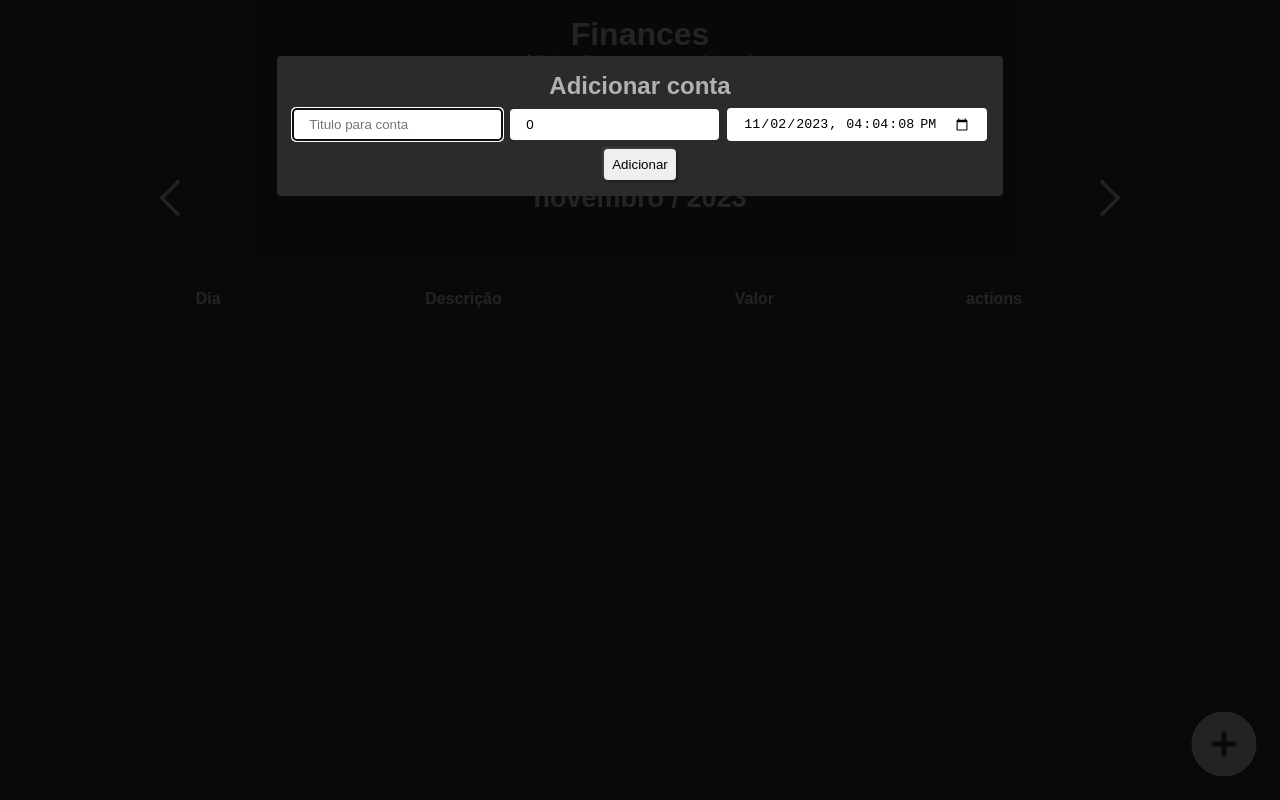
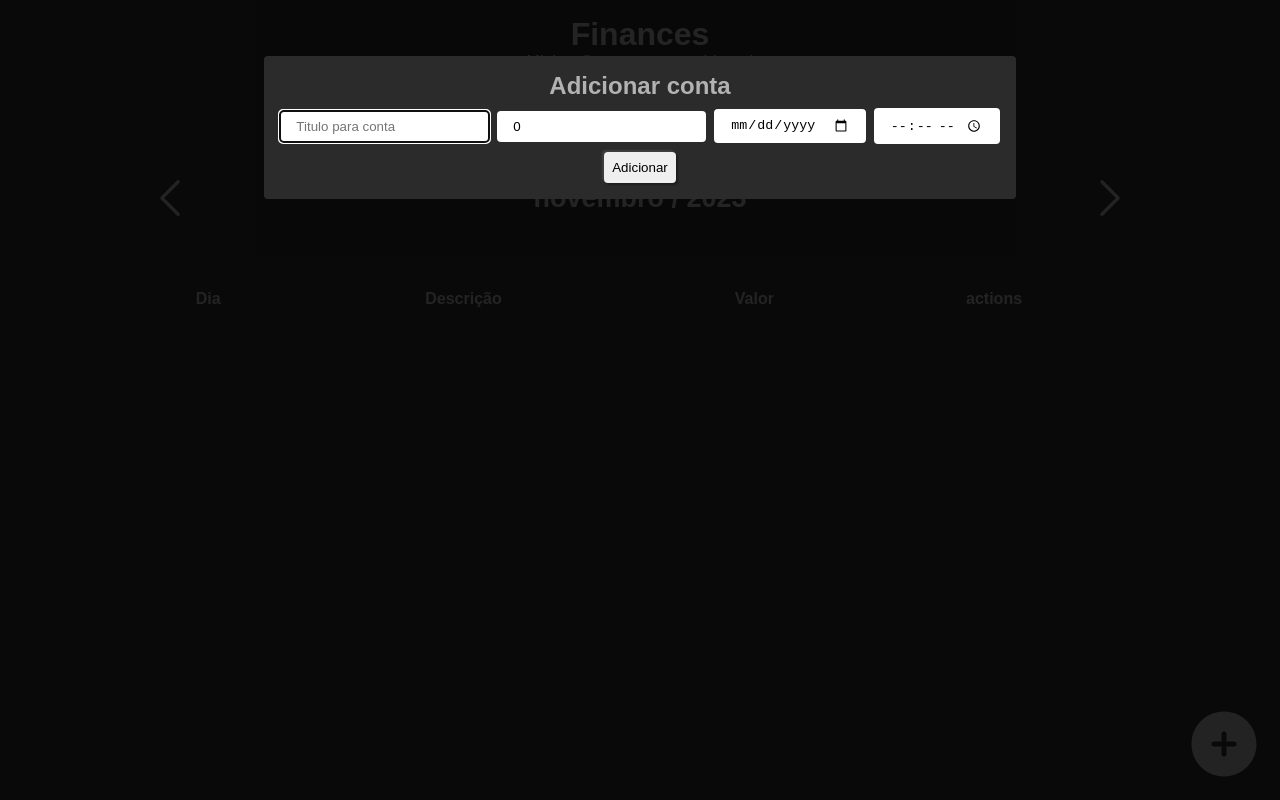
Before and after one commit to gvao/finances-app, a React (Vite) app: page / in a window 1280 px wide. Both pictures are taken after a click on the icon 1224 px from the left and 744 px from the top of the page. Built offline with nearby package versions, Linux system fonts and the light colour scheme.

Commit message:
created input component

```diff
--- /dev/null
+++ b/src/components/common/index.ts
@@ -0,0 +1,2 @@
+export * from './button'
+export * from './input'
--- /dev/null
+++ b/src/components/common/input/index.tsx
@@ -0,0 +1,9 @@
+import { DetailedHTMLProps } from "react";
+import styles from './styles.module.css'
+
+export const Input = ({
+	...props
+}: DetailedHTMLProps<
+	React.InputHTMLAttributes<HTMLInputElement>,
+	HTMLInputElement
+>) => <input className={styles.field} {...props} />;
--- /dev/null
+++ b/src/components/common/input/styles.module.css
@@ -0,0 +1,6 @@
+.field {
+    padding: 8px 16px;
+    border: none;
+    border-radius: var(--radius-default);
+    flex-grow: 1;
+}
--- a/src/components/form-account/index.tsx
+++ b/src/components/form-account/index.tsx
@@ -3,6 +3,7 @@ import styles from "./styles.module.css";
 import { ChangeEvent, FormEvent, useState } from "react";
 import { useAccountContext } from "../../context/accounts";
 import { Account } from "../../core/account";
+import { Input } from "../common";
 
 function useFormAccount() {
 	const [data, setData] = useState<Partial<Account>>({
@@ -20,7 +21,7 @@ function useFormAccount() {
 		addAccount(data);
 		changeShowForm();
 
-		alert(`Enviado nova despesa no extrato!`)
+		alert(`Enviado nova despesa no extrato!`);
 
 		elem.reset();
 	};
@@ -41,26 +42,23 @@ function useFormAccount() {
 export function FormAccount() {
 	const { data, onSubmit, onChangeInput } = useFormAccount();
 
-	const [dateDefault] = data.date!.split('.')
+	const [dateDefault] = data.date!.split(".");
 
 	return (
 		<form onSubmit={onSubmit} className={styles.formComponent}>
 			<h2>Adicionar conta</h2>
 
 			<div className={styles.inputs}>
-				<input
+				<Input
 					onChange={onChangeInput}
-					className={styles.field}
-					type="text"
 					name="name"
 					id="name"
 					placeholder="Titulo para conta"
 					value={data.name}
 					autoFocus
 				/>
-				<input
+				<Input
 					onChange={onChangeInput}
-					className={styles.field}
 					type="number"
 					step={0.05}
 					name="total"
@@ -68,14 +66,19 @@ export function FormAccount() {
 					placeholder="Valor da conta"
 					value={data.total}
 				/>
-
-				<input
-					className={styles.field}
-					type="datetime-local"
+				<Input
+					onChange={onChangeInput}
+					value={dateDefault || ""}
+					type="date"
 					name="date"
 					id="date"
+				/>
+				<Input
 					onChange={onChangeInput}
 					value={dateDefault || ""}
+					type="time"
+					name="date"
+					id="date"
 				/>
 			</div>
 
--- a/src/components/form-account/styles.module.css
+++ b/src/components/form-account/styles.module.css
@@ -15,12 +15,6 @@
     gap: 8px;
 }
 
-.field {
-    padding: 8px 16px;
-    border: none;
-    border-radius: var(--radius-default);
-    flex-grow: 1;
-}
 
 .formButton {
     padding: 8px;
```
